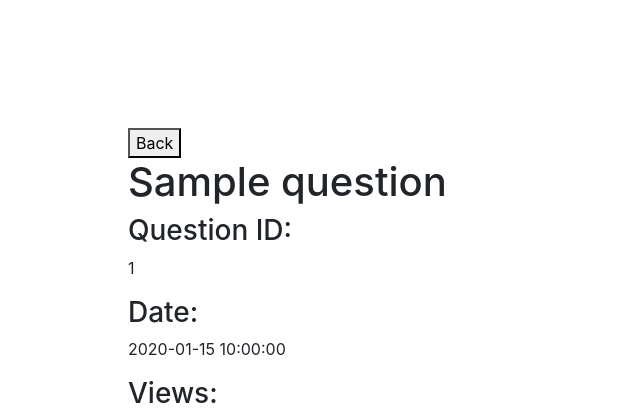
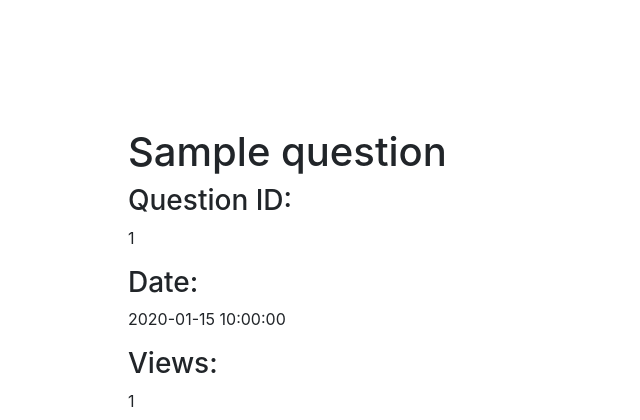
Before and after one commit to lupakd/ask-mate-python, a Flask app: template templates/questions.html in a window 1280 px wide. Shown: the part 96-516 px from the top of the page, without its empty margins (0-640 px from the left). Run offline with Flask 2, Linux system fonts and the light colour scheme; the template is opened without the code that fills it: most values are stand-ins (such as "Sample title", 1, 10 or a date in 2020); some libraries are stand-ins or nearby versions.

Commit message:
"Back" button removed from question page

```diff
--- a/templates/questions.html
+++ b/templates/questions.html
@@ -2,8 +2,7 @@
 
 {% block content %}
 
-<a href="{{ url_for('route_main') }}"><button class="button1" type="button">Back</button></a>
-<br>
+
 <a class="{{ not_logged_hidden_class() }}" href="{{ url_for('add_answer', question_id=q_id) }}"><button class="button1" type="button">New Answer</button></a>
     <h1>
     {{ question['title'] }}
```
